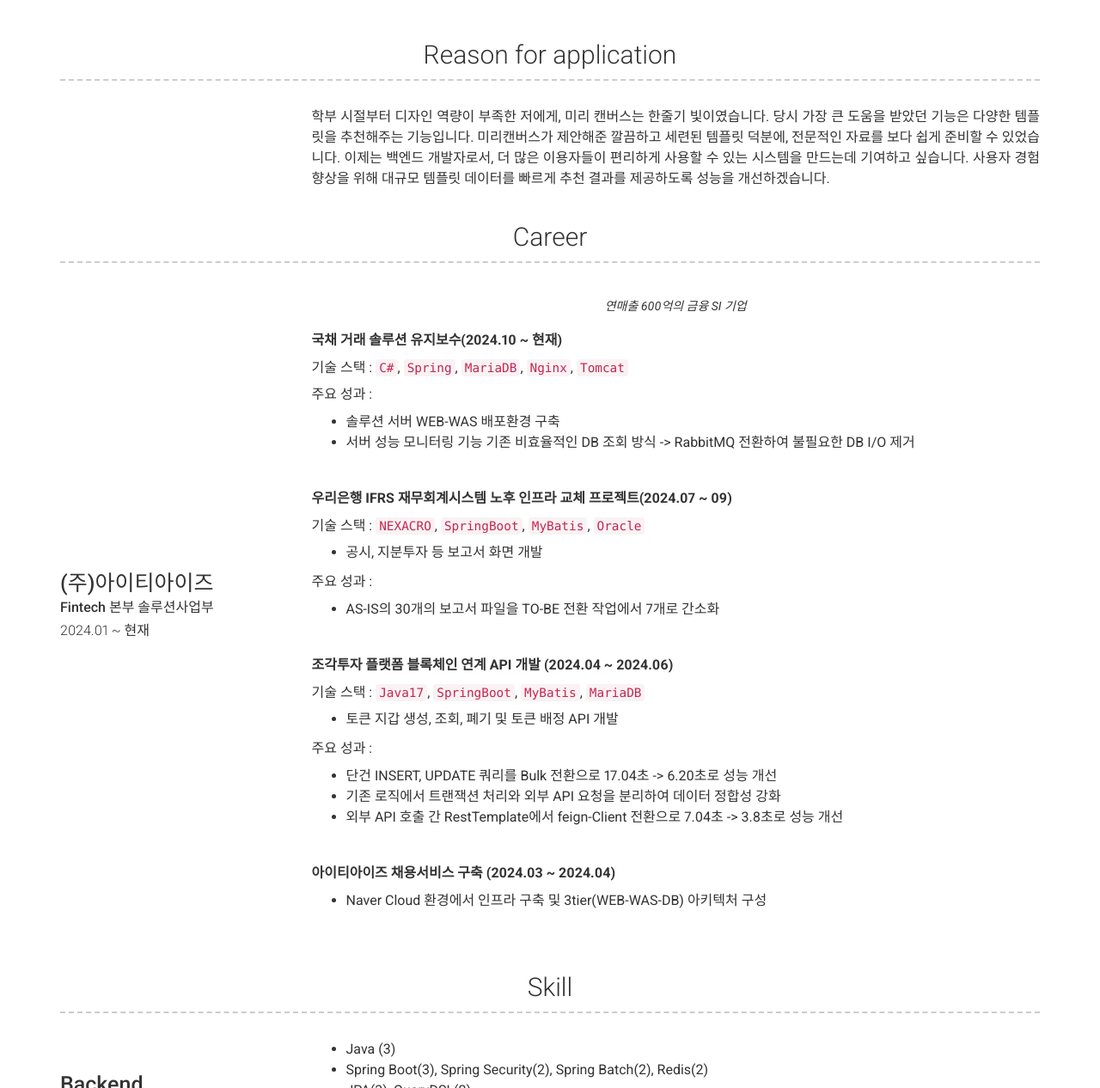
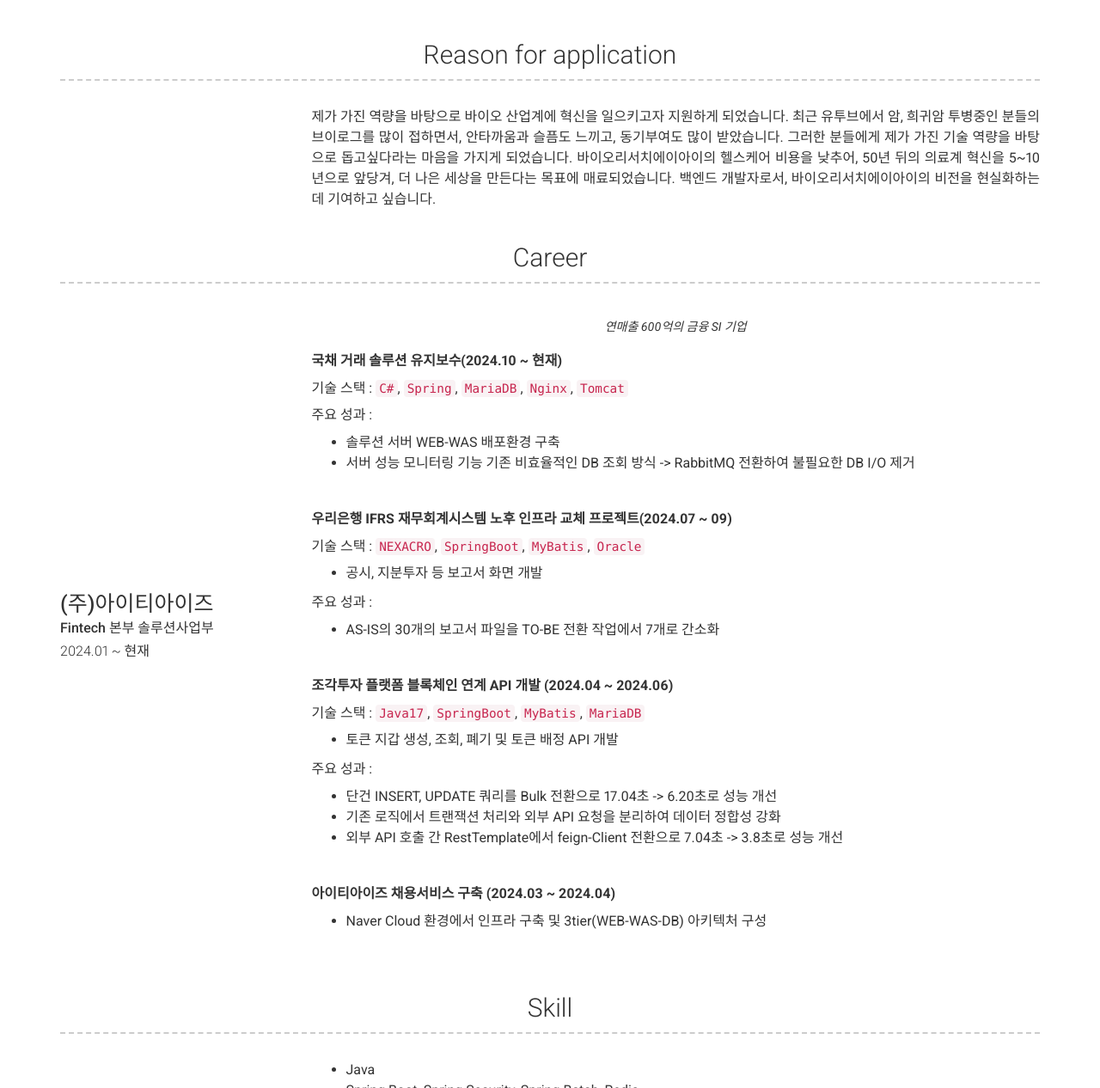
Before and after one commit to sungchulyun/sungchulyun.github.io, a Jekyll site: the page built from index.md, in a window 1280 px wide and 1400 px high, scrolled down 372 px, cut to the strip 134-1400 px from the top of the window. Shown: the whole strip at 86% size. Built offline with Jekyll 4.4.1, drawn with Linux system fonts in a browser that asks for light colours; nearby versions of some CDN libraries; some of the changed text lies outside the part shown.

Commit message:
refactor : 지원동기 수정

```diff
--- a/_config.yml
+++ b/_config.yml
@@ -57,11 +57,11 @@ content:
       - layout: left
         title:
         description: |
-          학부 시절부터 디자인 역량이 부족한 저에게, 미리 캔버스는 한줄기 빛이였습니다.
-          당시 가장 큰 도움을 받았던 기능은 다양한 템플릿을 추천해주는 기능입니다.
-          미리캔버스가 제안해준 깔끔하고 세련된 템플릿 덕분에, 전문적인 자료를 보다 쉽게 준비할 수 있었습니다.
-          이제는 백엔드 개발자로서, 더 많은 이용자들이 편리하게 사용할 수 있는 시스템을 만드는데 기여하고 싶습니다.
-          사용자 경험 향상을 위해 대규모 템플릿 데이터를 빠르게 추천 결과를 제공하도록 성능을 개선하겠습니다.
+          제가 가진 역량을 바탕으로 바이오 산업계에 혁신을 일으키고자 지원하게 되었습니다.
+          최근 유투브에서 암, 희귀암 투병중인 분들의 브이로그를 많이 접하면서, 안타까움과 슬픔도 느끼고, 동기부여도 많이 받았습니다.
+          그러한 분들에게 제가 가진 기술 역량을 바탕으로 돕고싶다라는 마음을 가지게 되었습니다.
+          바이오리서치에이아이의 헬스케어 비용을 낮추어, 50년 뒤의 의료계 혁신을 5~10년으로 앞당겨, 더 나은 세상을 만든다는 목표에 매료되었습니다.
+          백엔드 개발자로서, 바이오리서치에이아이의 비전을 현실화하는데 기여하고 싶습니다.
           <br>
   #경력
   - title: Career
@@ -127,19 +127,19 @@ content:
 #          - Gradle, Maven
 #          - IntelliJ, Eclipse
         description: |
-          - Java (3)
-          - Spring Boot(3), Spring Security(2), Spring Batch(2), Redis(2)
-          - JPA(3), QueryDSL(2)
-          - Gradle(2), Maven(2)
+          - Java
+          - Spring Boot, Spring Security, Spring Batch, Redis
+          - JPA, QueryDSL
+          - Gradle, Maven
           - IntelliJ, Eclipse
       - layout: left
         title: DevOps
         sub_title:
         description: |
-          - MySQL(3), MariaDB(3)
-          - AWS RDS(2), EC2(2), S3(2)
-          - Nginx(2), Tomcat(3)
-          - Linux(2), Centos
+          - MySQL, MariaDB
+          - AWS RDS, EC2, S3
+          - Nginx, Tomcat
+          - Linux, Centos
   #프로젝트
   - title: Projects # Title for the section
     layout: list # Type of content section (list/text)
```
